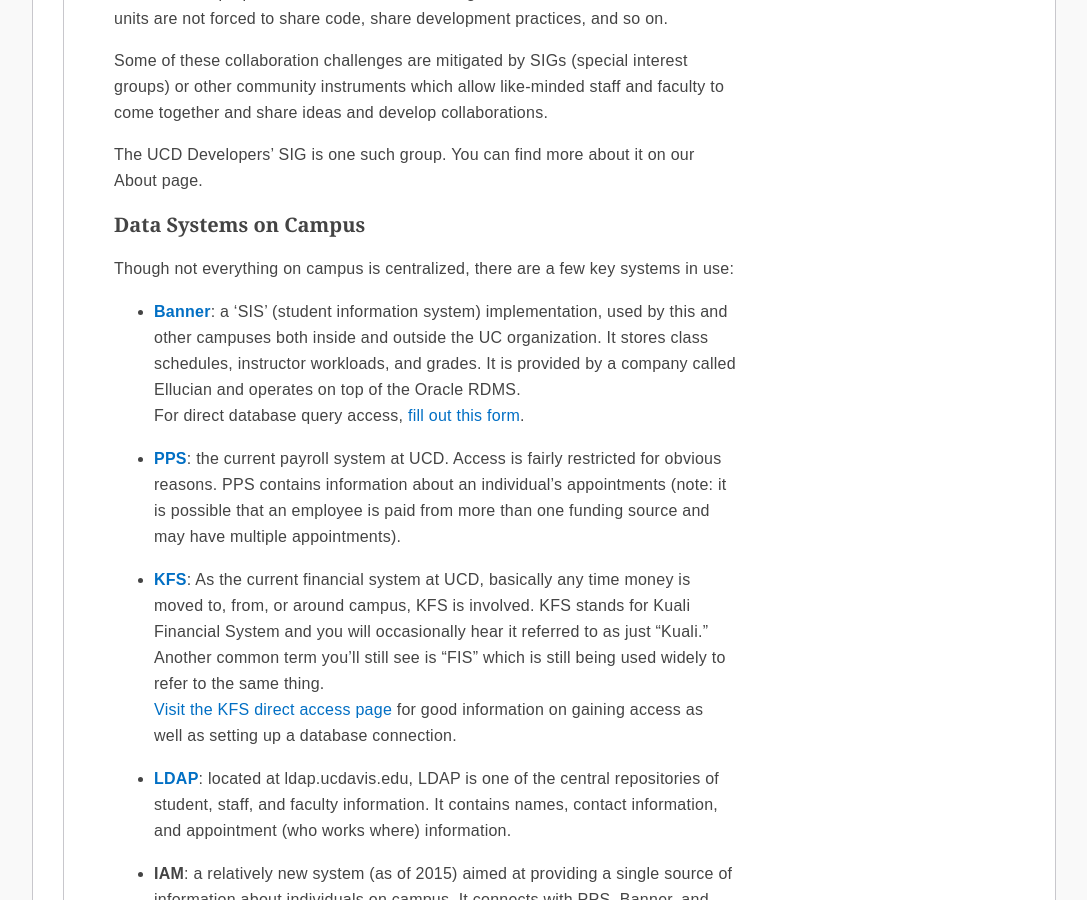
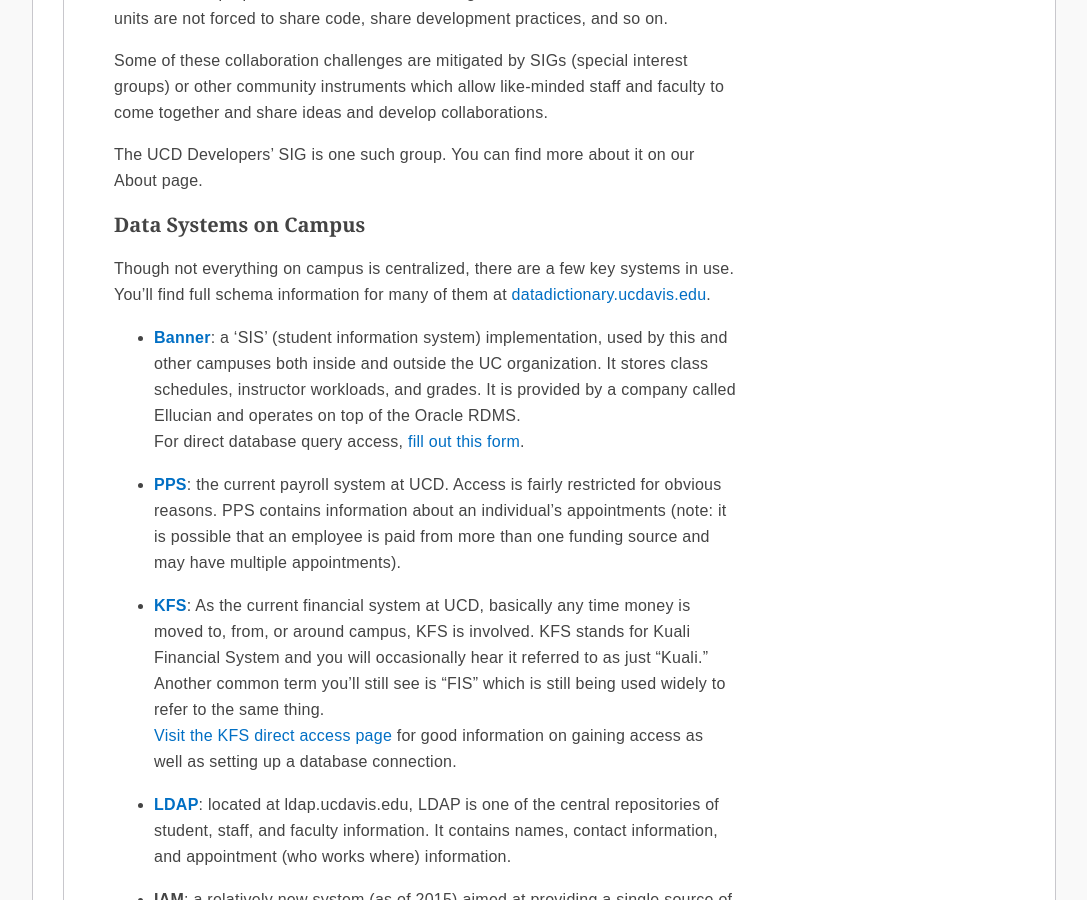
Before and after one commit to ucdavis/appdev, a Jekyll site: the page built from orientation.md, in a window 1280 px wide and 900 px high, scrolled down 1300 px. Shown: the whole window, without its empty margins (96-1183 px from the left). Built offline with Jekyll 4.4.1, drawn with Linux system fonts in a browser that asks for light colours; nearby versions of some CDN libraries.

Commit message:
data dictionary shoutout

```diff
--- a/orientation.md
+++ b/orientation.md
@@ -57,7 +57,7 @@
 
 ## Data Systems on Campus
 
-Though not everything on campus is centralized, there are a few key systems in use:
+Though not everything on campus is centralized, there are a few key systems in use. You'll find full schema information for many of them at [datadictionary.ucdavis.edu](http://datadictionary.ucdavis.edu/).
 
  * **[Banner](https://sis.ucdavis.edu/)**: a 'SIS' (student information system) implementation, used by this and
  other campuses both inside and outside the UC organization. It stores class schedules,
```
